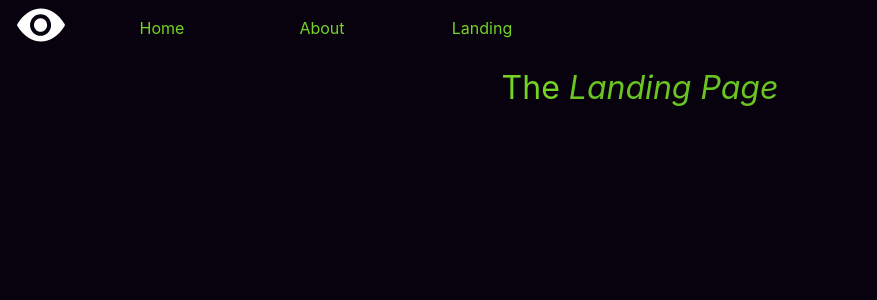
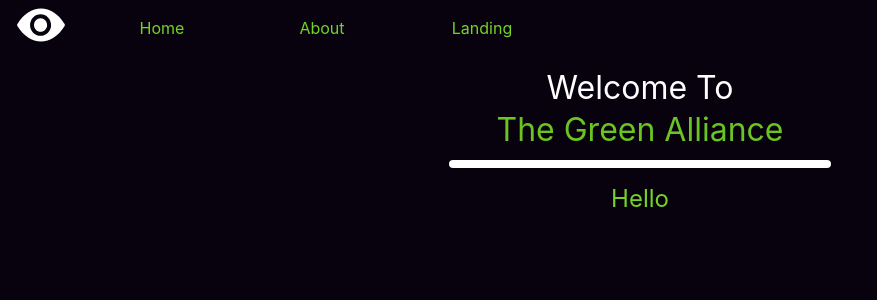
Before and after one commit to Dreadbot/TheGreenAlliance, a Next.js app: page /TheGreenAlliance/landingpage in a window 1280 px wide. Shown: the top 300 px of the page, without its empty margins (0-877 px from the left). Built offline with nearby package versions, Linux system fonts and the light colour scheme.

Commit message:
Began actually formatting the landing page, moved greens to colors file

```diff
--- a/pages/landingpage.tsx
+++ b/pages/landingpage.tsx
@@ -14,7 +14,10 @@ const Landing:NextPage = () => {
 
             <main className={styles.main}>
                  <NavigationConstant />
-                <h1 className={styles.welcome}>The <em>Landing Page</em></h1>
+                 <h1 className={styles.welcome}>Welcome To</h1>
+                <h1 className={styles.title}>The Green Alliance</h1>
+                <div className={styles.divider}> </div>
+                <h2 className={styles.subtitle}>Hello</h2>
             </main>
         </div>
     )
--- a/styles/Landing.module.scss
+++ b/styles/Landing.module.scss
@@ -8,29 +8,39 @@
     display: flex;
     flex-direction: column;
     justify-content: top;
-    align-items: left;
+    align-items: center;
 }
+.title,
 .welcome {
+    color: white;
     margin: 0;
     line-height: 1.3;
     font-size: 2em;
     text-align: center;
+    animation: 1s slideInFromLeft;
 }
 @keyframes slideInFromLeft {
     0% {
         transform: translateX(-100%);
+        opacity: 0;
       }
       100% {
         transform: translateX(0);
       }
 }
-.welcome em {
+.title {
     color: #6ac421;
-    text-decoration: underline rgba(0,0,0,0);
     transition: 0.3s;
-    animation: 1s slideInFromLeft;
 }
-.welcome em:hover {
-    color: #6ac421d3;
-    text-decoration: underline rgba(0,255,0,0.5);
+.divider {
+    margin-top: 10px;
+    height: 1vh;
+    width: 30%;
+    background-color: white;
+    position: relative;
+    border-radius: 10px;
 }
+.subtitle {
+    padding-top: 1%;
+    font-size: 1.5rem
+}
--- a/styles/_colors.scss
+++ b/styles/_colors.scss
@@ -3,3 +3,6 @@ $bg: #07020d;
 $fg-bright: #e8e9eb;
 $highlight: #623cea;
 $altlight: #ff6b6b;
+$gr-dark: #559C1A;
+$gr: #57B139;
+$gr-light: #9FD98C;
--- a/styles/_greens.scss
+++ /dev/null
@@ -1,4 +0,0 @@
-$gr-dark: #559C1A;
-$gr: #57B139;
-$gr-light: #9FD98C;
-$gr-old: #74D425;
```
